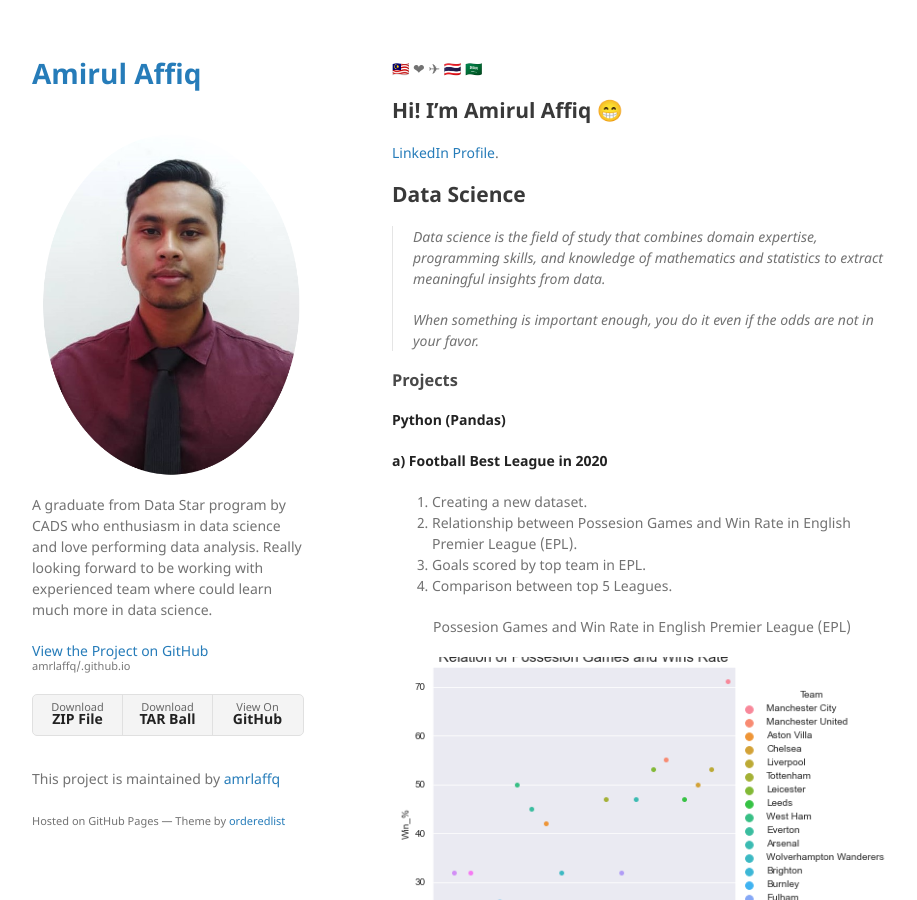
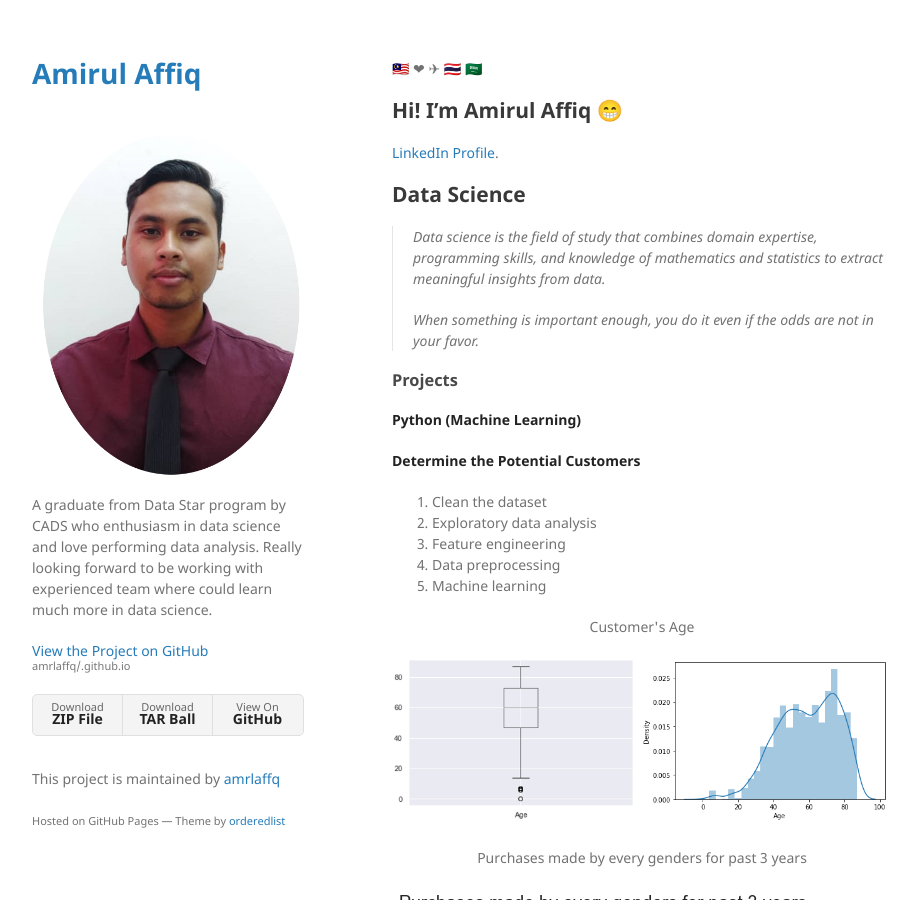
Before and after one commit to amrlaffq/.github.io, a Jekyll site: the page built from index.md, in a window 1280 px wide and 900 px high. Shown: the whole window, without its empty margins (178-1095 px from the left). Built offline with Jekyll 4.4.1, drawn with Linux system fonts in a browser that asks for light colours.

Commit message:
Update index.md

```diff
--- a/index.md
+++ b/index.md
@@ -17,6 +17,26 @@ layout: default
 > When something is important enough, you do it even if the odds are not in your favor.
 
 ### Projects
+
+**Python (Machine Learning)**
+
+**Determine the Potential Customers**
+
+1. Clean the dataset
+2. Exploratory data analysis
+3. Feature engineering
+4. Data preprocessing
+5. Machine learning
+
+<p align="center">
+    Customer's Age
+</p>
+<img src="https://amrlaffq.github.io/images/Age.png" alt="Figure">
+
+<p align="center">
+    Purchases made by every genders for past 3 years
+</p>
+<img src="https://amrlaffq.github.io/images/output.png" alt="Figure">
 
 **Python (Pandas)**
 
```
